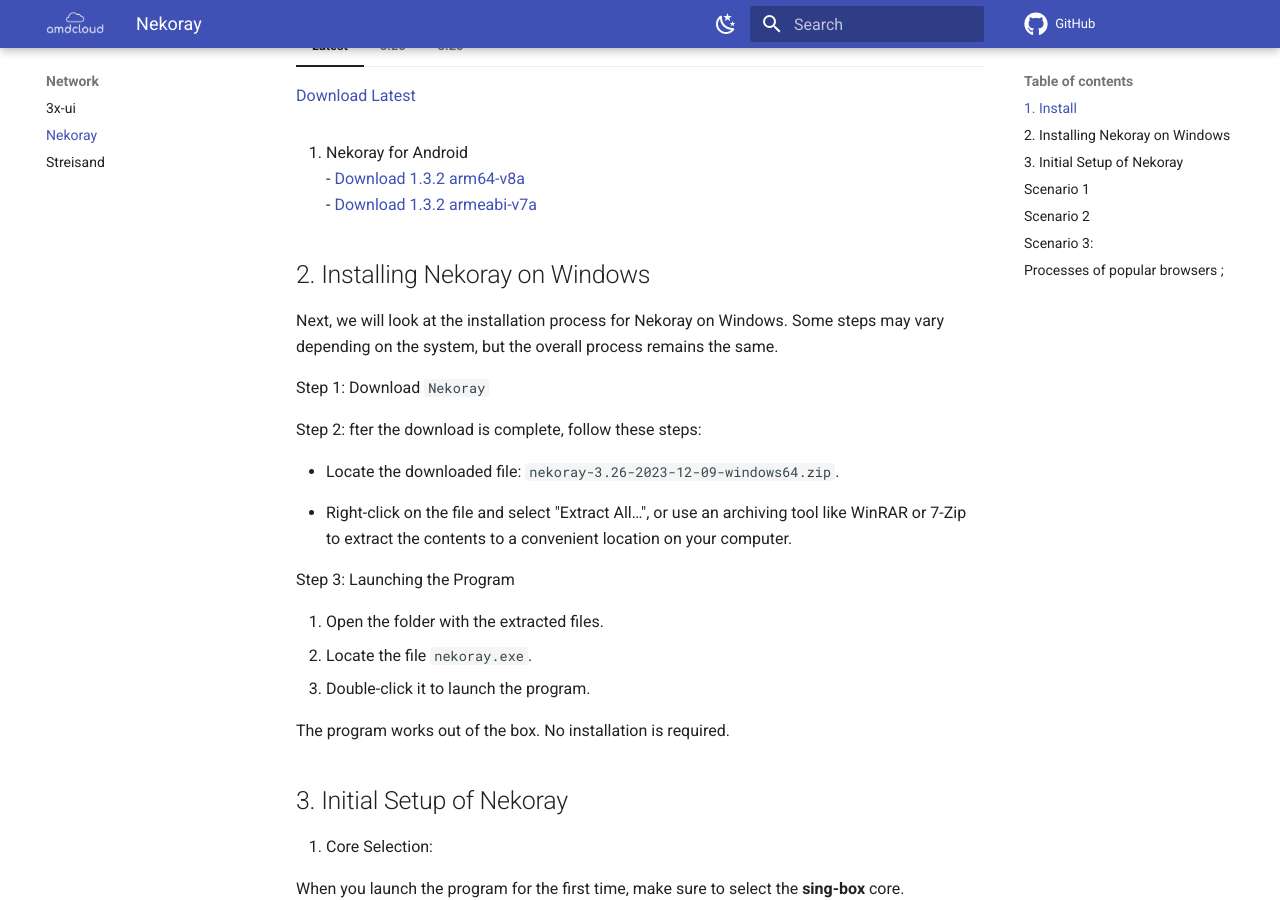
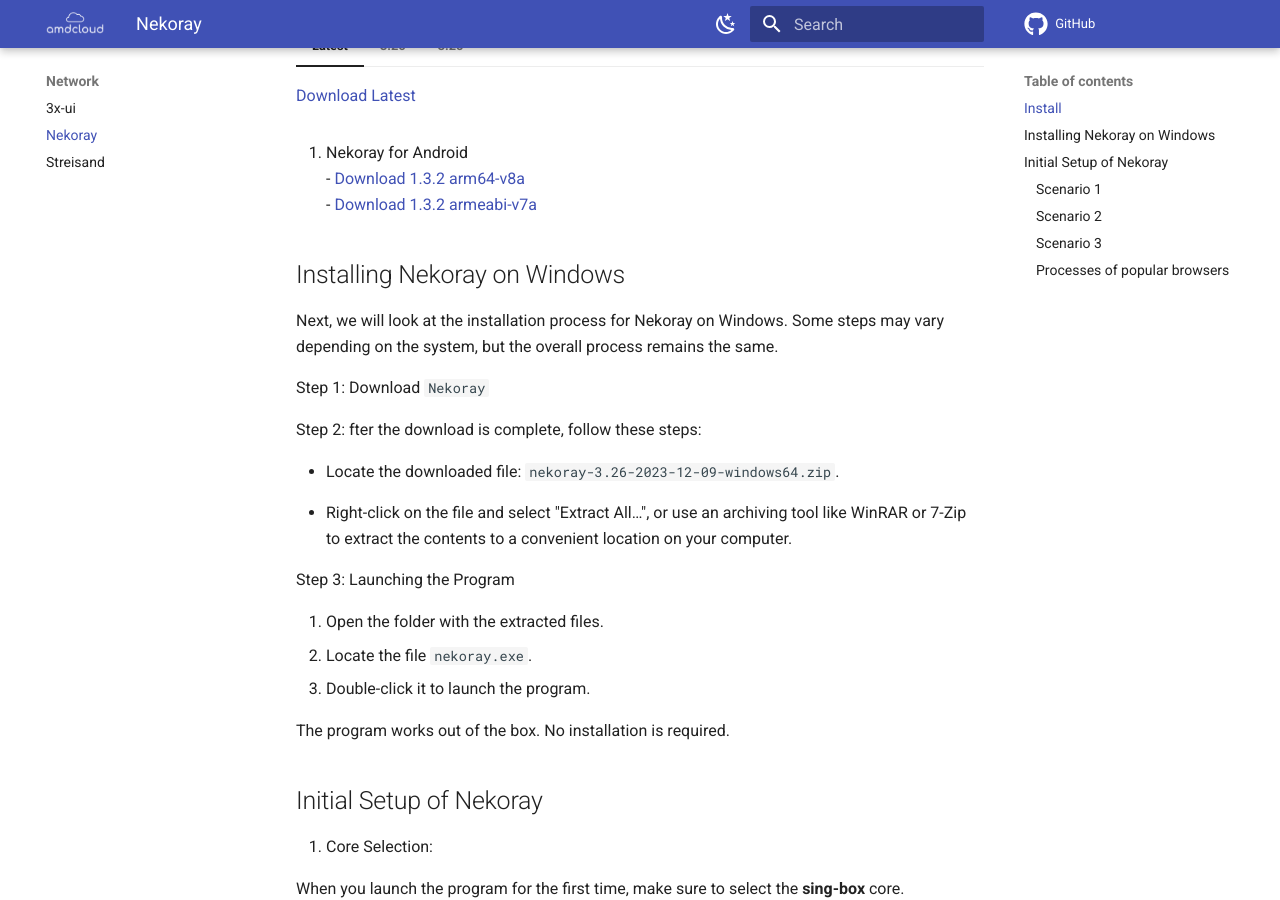
Before and after one commit to TeamDominant/Wiki-mkdocs, an MkDocs documentation site: the page built from docs/nekoray.md, in a window 1280 px wide and 900 px high, scrolled down 1052 px. Built offline with MkDocs 1.6.1 and Material for MkDocs 9.7.7, drawn with Linux system fonts in a browser that asks for light colours; comment, search, counter and statistics services are not loaded; some of the changed text lies outside the part shown.

Commit message:
fixed table of contents for nekoray

```diff
--- a/docs/nekoray.md
+++ b/docs/nekoray.md
@@ -7,7 +7,7 @@
 
 This is because in version **3.26**, the "Whitelist Mode" in Tun Mode settings does not work. As a result, you won’t be able to proxy only specific applications.
 
-## 1. Install
+## Install
 
 Installing and Configuring Nekoray
 
@@ -49,7 +49,7 @@
 - [Download 1.3.2 arm64-v8a](https://github.com/MatsuriDayo/NekoBoxForAndroid/releases/download/1.3.2/NB4A-1.3.2-arm64-v8a.apk)
 - [Download 1.3.2 armeabi-v7a](https://github.com/MatsuriDayo/NekoBoxForAndroid/releases/download/1.3.2/NB4A-1.3.2-armeabi-v7a.apk)
 
-## 2. Installing Nekoray on Windows
+## Installing Nekoray on Windows
 
 Next, we will look at the installation process for Nekoray on Windows. Some steps may vary depending on the system, but the overall process remains the same.
 
@@ -69,7 +69,7 @@
 
 The program works out of the box. No installation is required.
 
-## 3. Initial Setup of Nekoray
+## Initial Setup of Nekoray
 
 1. Core Selection:
 
@@ -105,7 +105,7 @@
 
 3. This scenario involves configuring TUN Mode for specific programs. This is **only relevant** for versions **3.24** and **3.25**.
 
-## Scenario 1
+### Scenario 1
 
 **System Proxy mode**
 
@@ -117,7 +117,7 @@
 
 **Done.**
 
-## Scenario 2
+### Scenario 2
 
 **For 3.26 version**
 
@@ -142,7 +142,7 @@
 
 **Done.**
 
-## Scenario 3:
+### Scenario 3
 
 1. Go to the Settings tab.
 2. Open **TUN Mode** Settings.
@@ -172,7 +172,7 @@
 
 **Done.**
 
-## Processes of popular browsers ;
+### Processes of popular browsers
 
 - Google Chrome: `chrome.exe`
 
```
